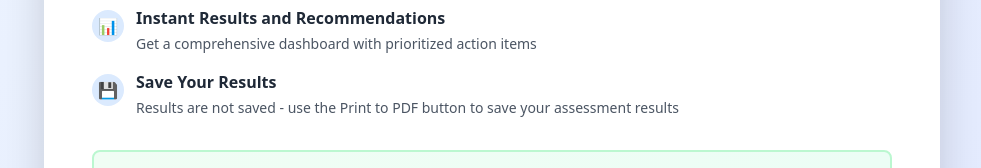
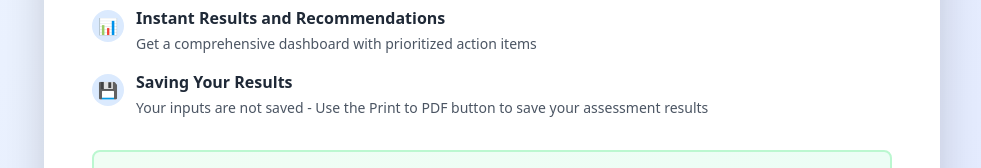
Before and after one commit to jerryzuniga/readiness-app, a React (Vite) app: page / in a window 1280 px wide. Shown: the part 462-630 px from the top of the page, without its empty margins (148-1129 px from the left). Built offline with nearby package versions, Linux system fonts and the light colour scheme.

Commit message:
Reverted to previous working version

```diff
--- a/src/ReadinessApp.tsx
+++ b/src/ReadinessApp.tsx
@@ -434,9 +434,9 @@ const ReadinessApp = () => {
                       <span className="text-blue-600 font-bold">💾</span>
                     </div>
                     <div>
-                      <h3 className="font-semibold text-gray-800 mb-1">Save Your Results</h3>
+                      <h3 className="font-semibold text-gray-800 mb-1">Saving Your Results</h3>
                       <p className="text-gray-600 text-sm">
-                        Results are not saved - use the Print to PDF button to save your assessment results
+                        Your inputs are not saved - Use the Print to PDF button to save your assessment results
                       </p>
                     </div>
                   </div>
```
